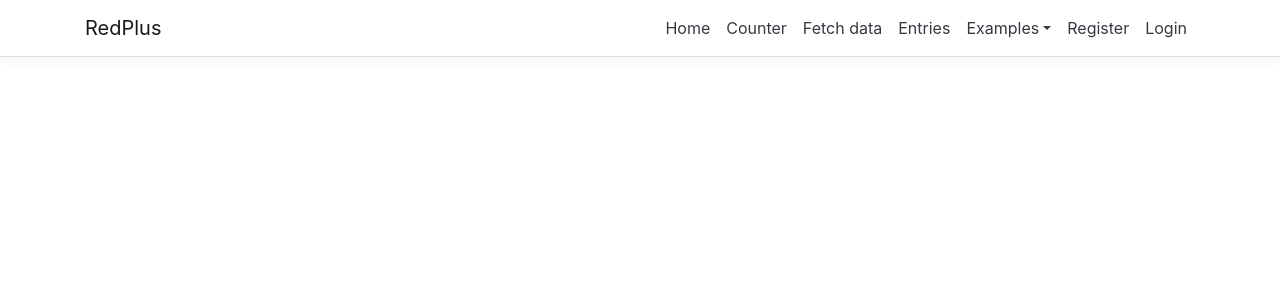
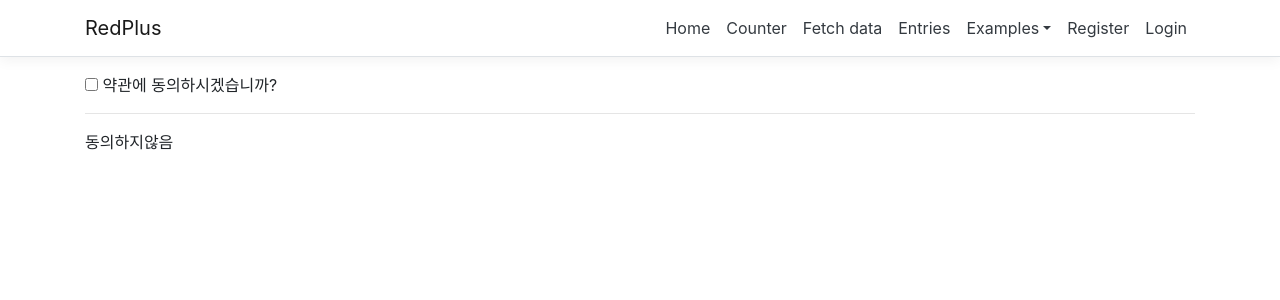
Before and after one commit to VisualAcademy/RedPlus.V31, a React (Create React App) app in the folder RedPlus/ClientApp/: page /Articles/CheckBoxWithUseState in a window 1280 px wide. Shown: the top 300 px of the page. Built offline with nearby package versions, Linux system fonts and the light colour scheme; no server answers.

Commit message:
CheckBoxWithUseState

```diff
--- a/RedPlus/ClientApp/src/App.js
+++ b/RedPlus/ClientApp/src/App.js
@@ -20,6 +20,7 @@ import { EntryDelete } from './components/Entries/EntryDelete';
 // Articles
 import ReactRoadMap from './articles/ReactRoadMap';
 import MapAndKey from './articles/MapAndKey';
+import CheckBoxWithUseState from './articles/CheckBoxWithUseState';
 
 // React Part 1
 import { About } from './components/About';
@@ -86,6 +87,7 @@ export default class App extends Component {
                 {/* Articles */}
                 <Route path="/Articles/ReactRoadMap" component={ReactRoadMap} />
                 <Route path="/Articles/MapAndKey" component={MapAndKey} />
+                <Route path="/Articles/CheckBoxWithUseState" component={CheckBoxWithUseState} />
 
                 {/* React Part 1 */}
                 <Route path='/about' component={About} />
--- /dev/null
+++ b/RedPlus/ClientApp/src/articles/CheckBoxWithUseState.jsx
@@ -0,0 +1,21 @@
+import React, { useState } from 'react';
+
+function CheckBoxWithUseState() {
+    // useState를 사용하여 상태 데이터 관리
+    const [chkAgree, setChkAgree] = useState(false);
+
+    return (
+        <>
+            <input type="checkbox"
+                value={chkAgree}
+                onChange={() => setChkAgree(chkAgree => !chkAgree)}
+            /> 약관에 동의하시겠습니까?
+            <hr />
+            <div>
+                {chkAgree ? "동의함" : "동의하지않음"}
+            </div>
+        </>
+    );
+}
+
+export default CheckBoxWithUseState;
--- a/RedPlus/ClientApp/src/components/NavMenu.js
+++ b/RedPlus/ClientApp/src/components/NavMenu.js
@@ -50,6 +50,7 @@ export class NavMenu extends Component {
                                     <div className="dropdown-menu" aria-labelledby="navbarDropdown">
                                         <NavLink tag={Link} className="nav-link text-dark dropdown-item" to="/Articles/ReactRoadMap">ReactRoadMap</NavLink>
                                         <NavLink tag={Link} className="nav-link text-dark dropdown-item" to="/Articles/MapAndKey">MapAndKey</NavLink>
+                                        <NavLink tag={Link} className="nav-link text-dark dropdown-item" to="/Articles/CheckBoxWithUseState">CheckBoxWithUseState</NavLink>
                                         <NavLink tag={Link} className="nav-link text-dark dropdown-item" to="/Pager">Pager Component</NavLink>
                                     </div>
                                 </li>
```
